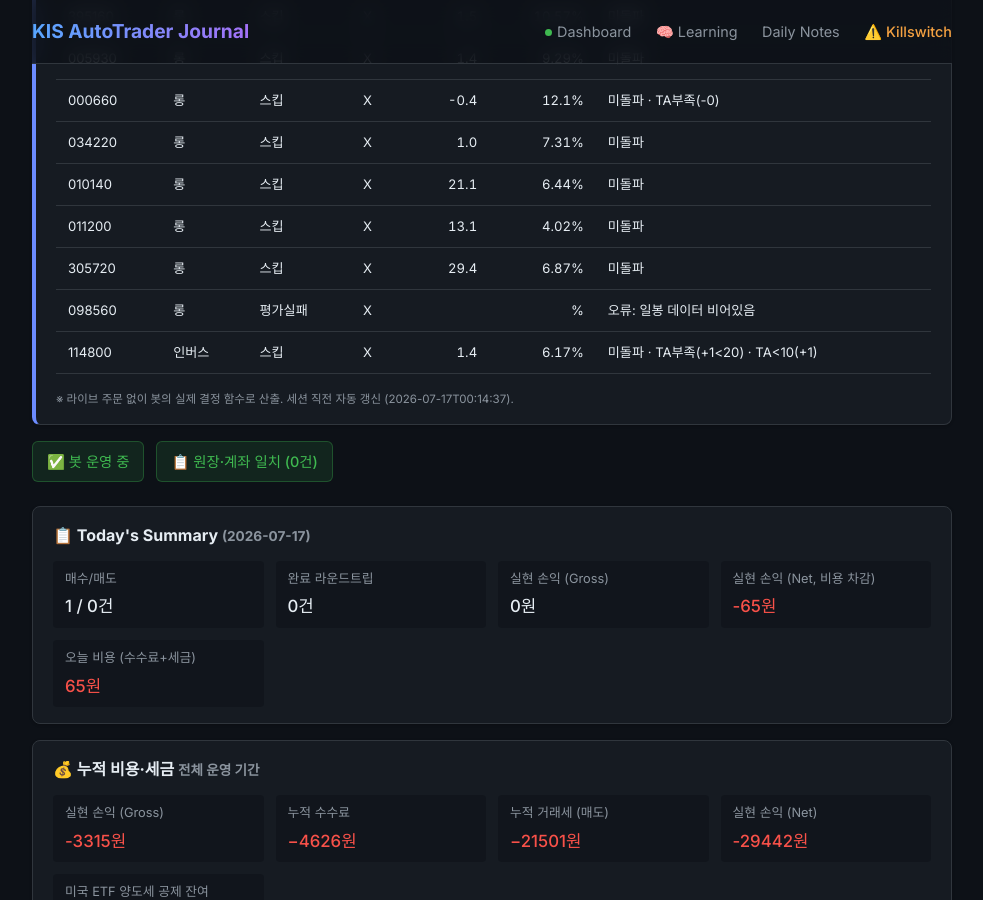
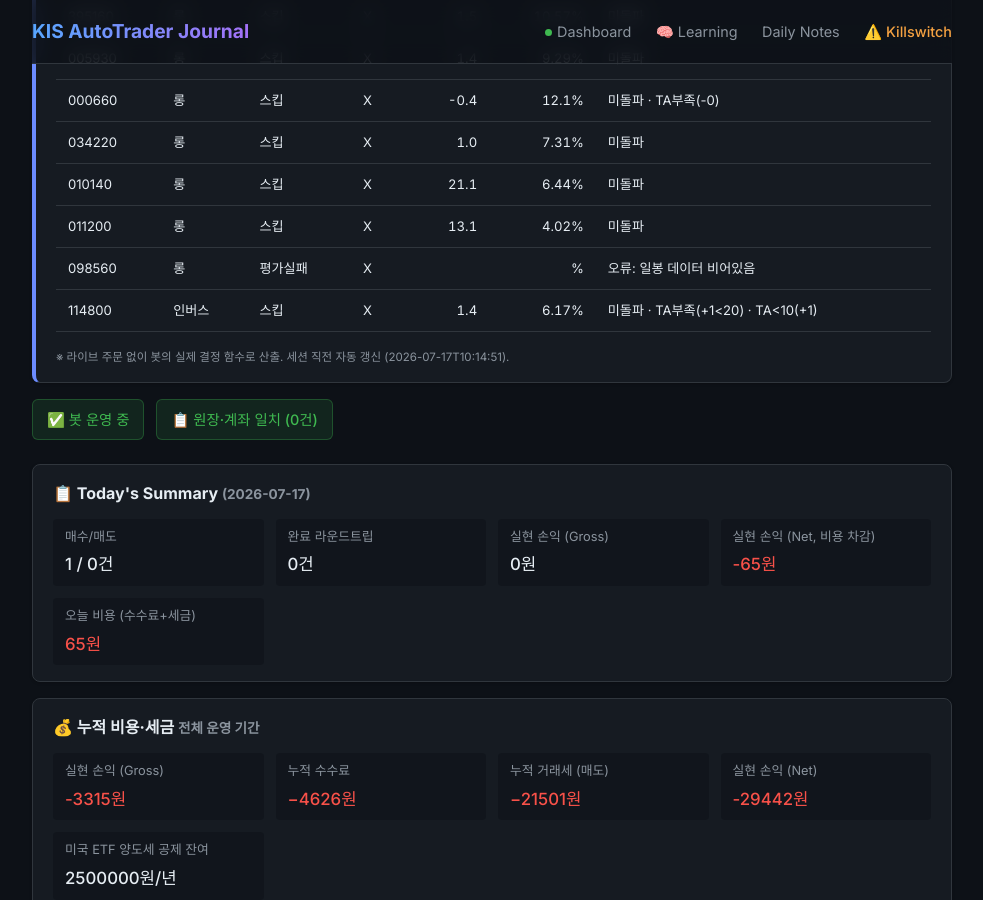
Before and after one commit to BudongJW/kis-trading-journal, a Jekyll site: the page built from index.html, in a window 1280 px wide and 900 px high, scrolled down 1040 px. Shown: the whole window, without its empty margins (148-1131 px from the left). Built offline with Jekyll 4.4.1, drawn with Linux system fonts in a browser that asks for light colours; nearby versions of some CDN libraries; some of the changed lines change nothing that is shown.

Commit message:
auto: dry-run preview 07-17 01:15Z

```diff
--- a/_data/dry_run.json
+++ b/_data/dry_run.json
@@ -1,13 +1,13 @@
 {
-  "generated_at": "2026-07-17T00:14:37",
+  "generated_at": "2026-07-17T10:14:51",
   "mode": "DRY-RUN (읽기 전용, 주문 없음)",
   "market": {
     "regime": "BEAR",
     "regime_blind": false,
-    "regime_detail": "카나리아 1/2 음전환 | HMM bear (95%) → BEAR 격상",
+    "regime_detail": "카나리아 1/2 음전환 | HMM bear (99%) → BEAR 격상",
     "day_stance": "DEFENSIVE",
     "day_stance_forced": false,
-    "briefing": "오늘 스탠스 방어(DEFENSIVE) · 레짐 BEAR·신뢰도 31% · 美 오버나이트 bullish(+0.6%) · 고변동(80.0%ile) · 예산 25%·최대 1종목·허용 인버스",
+    "briefing": "오늘 스탠스 방어(DEFENSIVE) · 레짐 BEAR·신뢰도 23% · 美 오버나이트 bearish(-1.5%) · 고변동(82.0%ile) · 예산 25%·최대 1종목·허용 인버스",
     "blocks_new_buys": false
   },
   "gates": {
@@ -82,16 +82,6 @@
       "why_skip": "미돌파"
     },
     {
-      "symbol": "305720",
-      "type": "롱",
-      "decision": "스킵",
-      "breakout": false,
-      "ta": 29.4,
-      "atr_pct": 6.87,
-      "fee_gate_ok": true,
-      "why_skip": "미돌파"
-    },
-    {
       "symbol": "098560",
       "type": "롱",
       "decision": "평가실패",
@@ -111,7 +101,7 @@
   ],
   "gap_recovery": {
     "enabled_live": true,
-    "now_kst": "00:15",
+    "now_kst": "10:15",
     "window": "09:00~09:20",
     "candidates": [
       {
@@ -121,7 +111,7 @@
         "gap_open_pct": -7.67,
         "intraday_pct": -2.96,
         "in_window": false,
-        "reason": "촉발 없음(오버나이트=normal≠aggressive_buy)"
+        "reason": "촉발 없음(오버나이트=reduce_size≠aggressive_buy)"
       },
       {
         "symbol": "005930",
@@ -130,7 +120,7 @@
         "gap_open_pct": -5.37,
         "intraday_pct": -3.59,
         "in_window": false,
-        "reason": "촉발 없음(오버나이트=normal≠aggressive_buy)"
+        "reason": "촉발 없음(오버나이트=reduce_size≠aggressive_buy)"
       },
       {
         "symbol": "000660",
@@ -139,7 +129,7 @@
         "gap_open_pct": -8.65,
         "intraday_pct": -3.15,
         "in_window": false,
-        "reason": "촉발 없음(오버나이트=normal≠aggressive_buy)"
+        "reason": "촉발 없음(오버나이트=reduce_size≠aggressive_buy)"
       },
       {
         "symbol": "034220",
@@ -148,7 +138,7 @@
         "gap_open_pct": 0.0,
         "intraday_pct": -2.89,
         "in_window": false,
-        "reason": "촉발 없음(오버나이트=normal≠aggressive_buy)"
+        "reason": "촉발 없음(오버나이트=reduce_size≠aggressive_buy)"
       },
       {
         "symbol": "010140",
@@ -157,7 +147,7 @@
         "gap_open_pct": 1.37,
         "intraday_pct": 0.68,
         "in_window": false,
-        "reason": "촉발 없음(오버나이트=normal≠aggressive_buy)"
+        "reason": "촉발 없음(오버나이트=reduce_size≠aggressive_buy)"
       },
       {
         "symbol": "011200",
@@ -166,16 +156,7 @@
         "gap_open_pct": -0.8,
         "intraday_pct": 0.55,
         "in_window": false,
-        "reason": "촉발 없음(오버나이트=normal≠aggressive_buy)"
-      },
-      {
-        "symbol": "305720",
-        "name": "KODEX 2차전지",
-        "decision": "스킵",
-        "gap_open_pct": -1.08,
-        "intraday_pct": -1.65,
-        "in_window": false,
-        "reason": "촉발 없음(오버나이트=normal≠aggressive_buy)"
+        "reason": "촉발 없음(오버나이트=reduce_size≠aggressive_buy)"
       },
       {
         "symbol": "098560",
@@ -190,17 +171,17 @@
   },
   "morning_momentum": {
     "enabled_live": true,
-    "now_kst": "00:15",
+    "now_kst": "10:15",
     "window": "09:00~14:00",
     "up_th": 0.6,
     "down_th": 0.6,
     "benchmark": "069500",
-    "direction": "none",
-    "in_window": false,
+    "direction": "inverse",
+    "in_window": true,
     "move_pct": -6.63,
     "intraday_pct": -1.91,
-    "would_enter": false,
-    "reason": "윈도 밖(00:15∉09:00~14:00)"
+    "would_enter": true,
+    "reason": "하락 아침추세 (전일대비 -6.63%, 시가대비 -1.91%)"
   },
   "us_entry_candidates": [
     {
@@ -214,27 +195,27 @@
       "type": "long",
       "decision": "스킵",
       "breakout": false,
-      "ta": 8.6,
-      "atr_pct": 1.18,
-      "why_skip": "미돌파 · TA부족(+9)"
+      "ta": 11.1,
+      "atr_pct": 1.21,
+      "why_skip": "미돌파 · TA부족(+11)"
     },
     {
       "symbol": "XLF",
       "type": "long",
       "decision": "스킵",
       "breakout": false,
-      "ta": -3.3,
+      "ta": 3.4,
       "atr_pct": 1.3,
-      "why_skip": "미돌파 · TA부족(-3)"
+      "why_skip": "미돌파 · TA부족(+3)"
     },
     {
       "symbol": "SH",
       "type": "inverse",
       "decision": "스킵",
       "breakout": false,
-      "ta": 3.6,
-      "atr_pct": 0.94,
-      "why_skip": "미돌파 · TA부족(+4)"
+      "ta": 2.7,
+      "atr_pct": 0.96,
+      "why_skip": "미돌파 · TA부족(+3)"
     },
     {
       "symbol": "PSQ",
@@ -247,9 +228,9 @@
       "type": "defensive",
       "decision": "스킵",
       "breakout": false,
-      "ta": 12.2,
-      "atr_pct": 0.48,
-      "why_skip": "미돌파 · TA부족(+12) · 수수료게이트"
+      "ta": 13.8,
+      "atr_pct": 0.5,
+      "why_skip": "미돌파 · TA부족(+14) · 수수료게이트"
     },
     {
       "symbol": "SHY",
```
